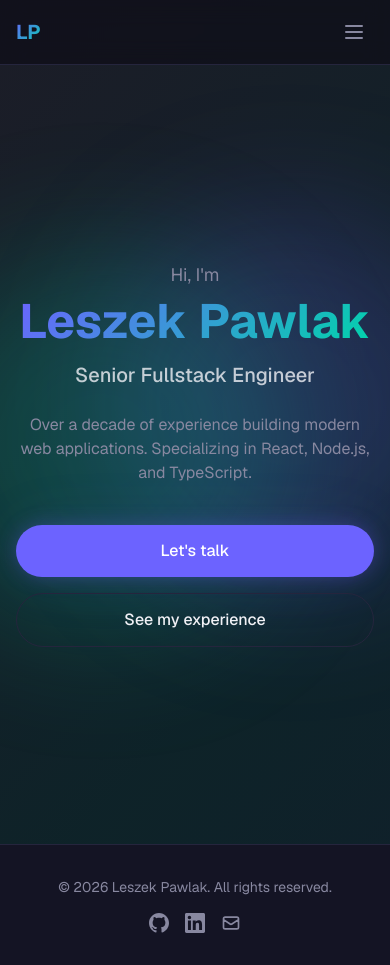
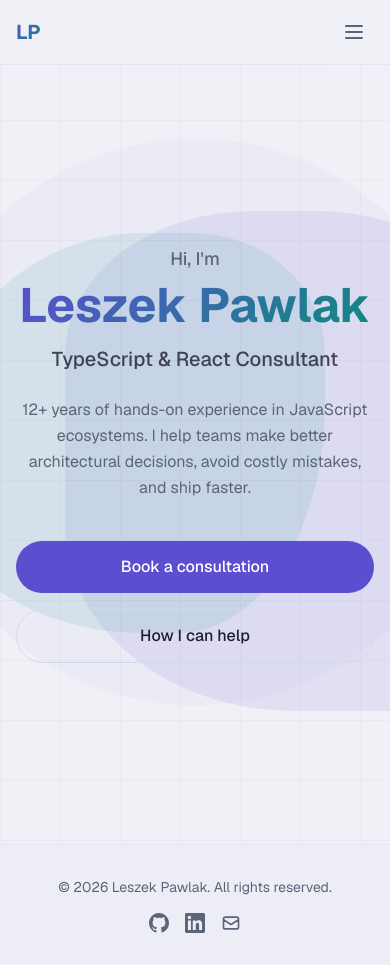
Before and after one commit to leshek-pawlak/leszekpawlak.dev, a Next.js app: page /en in a window 390 px wide. Built offline with nearby package versions, Linux system fonts and the light colour scheme.

Commit message:
refactor: update site content and improve styling for better user experience

```diff
--- a/src/app/[locale]/layout.tsx
+++ b/src/app/[locale]/layout.tsx
@@ -5,6 +5,7 @@ import { getMessages, setRequestLocale } from "next-intl/server";
 import { routing } from "@/i18n/routing";
 import { Navigation } from "@/components/Navigation";
 import { Footer } from "@/components/Footer";
+import { TimeTheme } from "@/components/TimeTheme";
 import "../globals.css";
 
 const geistSans = Geist({
@@ -23,11 +24,11 @@ export function generateStaticParams() {
 
 export const metadata: Metadata = {
   title: {
-    default: "Leszek Pawlak — Senior Fullstack Engineer",
+    default: "Leszek Pawlak — Konsulting TypeScript & React",
     template: "%s | Leszek Pawlak",
   },
   description:
-    "Senior Fullstack Engineer z 12+ lat doświadczenia. React, Node.js, TypeScript. Konsulting, wyceny projektów, development.",
+    "Doradztwo techniczne w zakresie TypeScript, React i JavaScript. 12+ lat doświadczenia. Konsulting architektoniczny, code review, wyceny projektów.",
   metadataBase: new URL("https://leszekpawlak.vercel.app"),
   openGraph: {
     type: "website",
@@ -36,6 +37,14 @@ export const metadata: Metadata = {
     siteName: "Leszek Pawlak",
   },
 };
+
+const timeThemeScript = `
+(function() {
+  var h = new Date().getHours();
+  var t = (h >= 6 && h < 18) ? 'day' : (h >= 18 && h < 22) ? 'evening' : 'night';
+  document.documentElement.setAttribute('data-time', t);
+})();
+`;
 
 export default async function LocaleLayout({
   children,
@@ -53,8 +62,12 @@ export default async function LocaleLayout({
       lang={locale}
       className={`${geistSans.variable} ${geistMono.variable} h-full antialiased scroll-smooth`}
     >
+      <head>
+        <script dangerouslySetInnerHTML={{ __html: timeThemeScript }} />
+      </head>
       <body className="min-h-full flex flex-col bg-background text-foreground">
         <NextIntlClientProvider messages={messages}>
+          <TimeTheme />
           <Navigation />
           <main className="flex-1">{children}</main>
           <Footer />
--- a/src/app/globals.css
+++ b/src/app/globals.css
@@ -14,22 +14,52 @@
   --font-mono: var(--font-geist-mono);
 }
 
+/* Day theme (default) */
 :root {
-  --background: #0f0f1a;
-  --foreground: #f0f0f5;
-  --primary: #6c63ff;
-  --primary-light: #8b83ff;
-  --accent: #00d4aa;
-  --accent-light: #33e0be;
-  --surface: #1a1a2e;
-  --surface-light: #25253d;
-  --muted: #8888a0;
+  --background: #fafbff;
+  --foreground: #1a1a2e;
+  --primary: #4f46e5;
+  --primary-light: #6366f1;
+  --accent: #0d9488;
+  --accent-light: #14b8a6;
+  --surface: #ffffff;
+  --surface-light: #f0f1f8;
+  --muted: #64748b;
+}
+
+/* Evening theme (applied via JS based on local time) */
+:root[data-time="evening"] {
+  --background: #f0f0f7;
+  --foreground: #1e1e32;
+  --primary: #5b4fcf;
+  --primary-light: #7068e0;
+  --accent: #0e8a7f;
+  --accent-light: #12a899;
+  --surface: #e8e8f4;
+  --surface-light: #d8d8ec;
+  --muted: #5a6578;
+}
+
+/* Night theme (applied via JS based on local time) */
+:root[data-time="night"] {
+  --background: #1c1c2e;
+  --foreground: #e8e8f0;
+  --primary: #7c6fff;
+  --primary-light: #9488ff;
+  --accent: #10b8a6;
+  --accent-light: #2dd4bf;
+  --surface: #262640;
+  --surface-light: #333355;
+  --muted: #94a3b8;
 }
 
 body {
   background: var(--background);
   color: var(--foreground);
   font-family: var(--font-sans, sans-serif);
+  transition:
+    background-color 0.5s ease,
+    color 0.5s ease;
 }
 
 .gradient-text {
@@ -50,19 +80,142 @@ body {
 }
 
 .animated-gradient {
-  background: linear-gradient(-45deg, #6c63ff, #00d4aa, #ff6b9d, #6c63ff);
+  background: linear-gradient(
+    -45deg,
+    var(--primary),
+    var(--accent),
+    #f472b6,
+    var(--primary)
+  );
   background-size: 400% 400%;
   animation: gradient-shift 15s ease infinite;
 }
 
+/* Floating orb animation */
+@keyframes float {
+  0%,
+  100% {
+    transform: translateY(0) rotate(0deg);
+  }
+  33% {
+    transform: translateY(-20px) rotate(5deg);
+  }
+  66% {
+    transform: translateY(10px) rotate(-3deg);
+  }
+}
+
+@keyframes morphBlob {
+  0%,
+  100% {
+    border-radius: 60% 40% 30% 70% / 60% 30% 70% 40%;
+  }
+  25% {
+    border-radius: 30% 60% 70% 40% / 50% 60% 30% 60%;
+  }
+  50% {
+    border-radius: 50% 60% 30% 60% / 30% 60% 70% 40%;
+  }
+  75% {
+    border-radius: 60% 30% 60% 40% / 70% 40% 50% 60%;
+  }
+}
+
+@keyframes pulse-ring {
+  0% {
+    transform: scale(0.8);
+    opacity: 0.8;
+  }
+  50% {
+    transform: scale(1.1);
+    opacity: 0.3;
+  }
+  100% {
+    transform: scale(0.8);
+    opacity: 0.8;
+  }
+}
+
+@keyframes text-shimmer {
+  0% {
+    background-position: -200% center;
+  }
+  100% {
+    background-position: 200% center;
+  }
+}
+
+@keyframes slide-up-fade {
+  from {
+    opacity: 0;
+    transform: translateY(40px) scale(0.95);
+  }
+  to {
+    opacity: 1;
+    transform: translateY(0) scale(1);
+  }
+}
+
+.animate-float {
+  animation: float 8s ease-in-out infinite;
+}
+
+.animate-morph {
+  animation: morphBlob 12s ease-in-out infinite;
+}
+
+.animate-pulse-ring {
+  animation: pulse-ring 4s ease-in-out infinite;
+}
+
+.animate-shimmer {
+  background-size: 200% auto;
+  animation: text-shimmer 4s linear infinite;
+}
+
+.animate-slide-up {
+  animation: slide-up-fade 0.8s cubic-bezier(0.16, 1, 0.3, 1) forwards;
+}
+
 .glow-primary {
   box-shadow:
-    0 0 20px rgba(108, 99, 255, 0.3),
-    0 0 60px rgba(108, 99, 255, 0.1);
+    0 0 20px color-mix(in srgb, var(--primary) 30%, transparent),
+    0 0 60px color-mix(in srgb, var(--primary) 10%, transparent);
 }
 
 .glow-accent {
   box-shadow:
-    0 0 20px rgba(0, 212, 170, 0.3),
-    0 0 60px rgba(0, 212, 170, 0.1);
+    0 0 20px color-mix(in srgb, var(--accent) 30%, transparent),
+    0 0 60px color-mix(in srgb, var(--accent) 10%, transparent);
 }
+
+/* Card hover tilt effect */
+.hover-tilt {
+  transition:
+    transform 0.3s cubic-bezier(0.16, 1, 0.3, 1),
+    box-shadow 0.3s ease;
+}
+.hover-tilt:hover {
+  transform: perspective(1000px) rotateX(2deg) rotateY(-2deg) translateY(-4px);
+  box-shadow:
+    0 20px 40px color-mix(in srgb, var(--primary) 10%, transparent),
+    0 0 0 1px color-mix(in srgb, var(--primary) 20%, transparent);
+}
+
+/* Underline animation for links */
+.animated-underline {
+  position: relative;
+}
+.animated-underline::after {
+  content: "";
+  position: absolute;
+  bottom: -2px;
+  left: 0;
+  width: 0%;
+  height: 2px;
+  background: linear-gradient(90deg, var(--primary), var(--accent));
+  transition: width 0.4s cubic-bezier(0.16, 1, 0.3, 1);
+}
+.animated-underline:hover::after {
+  width: 100%;
+}
--- a/src/components/AboutSection.tsx
+++ b/src/components/AboutSection.tsx
@@ -5,20 +5,25 @@ import { motion } from "motion/react";
 
 const skills = {
   languages: [
+    "TypeScript",
     "JavaScript",
-    "TypeScript",
     "React",
+    "Next.js",
     "Node.js",
     "Fastify",
     "GraphQL",
     "Vue",
-    "Next.js",
-    "PHP",
     "HTML/CSS",
   ],
   databases: ["PostgreSQL", "MongoDB", "OpenSearch/Elasticsearch", "MySQL"],
   cloud: ["AWS", "Docker", "CI/CD", "Vercel", "Lambda"],
-  other: ["Git", "Scrum/Agile", "OpenAI GPT", "D3.js", "REST APIs"],
+  other: [
+    "Architecture Design",
+    "Code Review",
+    "OpenAI GPT",
+    "D3.js",
+    "Agile/Scrum",
+  ],
 };
 
 export function AboutSection() {
@@ -28,19 +33,20 @@ export function AboutSection() {
     <section className="py-24 pt-32">
       <div className="max-w-6xl mx-auto px-4 sm:px-6 lg:px-8">
         <motion.h2
-          initial={{ opacity: 0, y: 20 }}
-          whileInView={{ opacity: 1, y: 0 }}
+          initial={{ opacity: 0, y: 30, filter: "blur(8px)" }}
+          whileInView={{ opacity: 1, y: 0, filter: "blur(0px)" }}
           viewport={{ once: true }}
+          transition={{ duration: 0.6, ease: [0.16, 1, 0.3, 1] }}
           className="text-4xl sm:text-5xl font-bold mb-8 gradient-text"
         >
           {t("title")}
         </motion.h2>
 
         <motion.p
-          initial={{ opacity: 0, y: 20 }}
-          whileInView={{ opacity: 1, y: 0 }}
+          initial={{ opacity: 0, y: 30, filter: "blur(8px)" }}
+          whileInView={{ opacity: 1, y: 0, filter: "blur(0px)" }}
           viewport={{ once: true }}
-          transition={{ delay: 0.1 }}
+          transition={{ delay: 0.1, duration: 0.6, ease: [0.16, 1, 0.3, 1] }}
           className="text-lg text-muted max-w-3xl mb-16 leading-relaxed"
         >
           {t("bio")}
@@ -61,11 +67,15 @@ export function AboutSection() {
             (category, idx) => (
               <motion.div
                 key={category}
-                initial={{ opacity: 0, y: 20 }}
-                whileInView={{ opacity: 1, y: 0 }}
+                initial={{ opacity: 0, y: 30, filter: "blur(8px)" }}
+                whileInView={{ opacity: 1, y: 0, filter: "blur(0px)" }}
                 viewport={{ once: true }}
-                transition={{ delay: 0.1 * idx }}
-                className="p-6 rounded-2xl bg-surface border border-surface-light"
+                transition={{
+                  delay: 0.1 * idx,
+                  duration: 0.6,
+                  ease: [0.16, 1, 0.3, 1],
+                }}
+                className="p-6 rounded-2xl bg-surface border border-surface-light hover-tilt"
               >
                 <h4 className="text-sm font-semibold uppercase tracking-wider text-primary mb-4">
                   {t(`skillCategories.${category}`)}
@@ -74,7 +84,7 @@ export function AboutSection() {
                   {skills[category].map((skill) => (
                     <span
                       key={skill}
-                      className="px-3 py-1.5 text-sm rounded-full bg-surface-light text-foreground/80 border border-surface-light hover:border-primary/50 transition-colors"
+                      className="px-3 py-1.5 text-sm rounded-full bg-surface-light text-foreground/80 border border-surface-light hover:border-primary/50 hover:text-primary transition-all duration-300"
                     >
                       {skill}
                     </span>
--- a/src/components/Footer.tsx
+++ b/src/components/Footer.tsx
@@ -6,7 +6,7 @@ export function Footer() {
   const t = useTranslations("footer");
 
   return (
-    <footer className="border-t border-surface-light bg-surface/50">
+    <footer className="border-t border-surface-light/50 bg-surface/30 backdrop-blur-sm">
       <div className="max-w-6xl mx-auto px-4 sm:px-6 lg:px-8 py-8">
         <div className="flex flex-col sm:flex-row items-center justify-between gap-4">
           <p className="text-sm text-muted">
--- a/src/components/Hero.tsx
+++ b/src/components/Hero.tsx
@@ -9,65 +9,78 @@ export function Hero() {
 
   return (
     <section className="relative min-h-screen flex items-center justify-center overflow-hidden pt-16">
-      {/* Animated background */}
-      <div className="absolute inset-0 animated-gradient opacity-10" />
-      <div className="absolute inset-0">
-        <div className="absolute top-1/4 left-1/4 w-96 h-96 bg-primary/20 rounded-full blur-3xl" />
-        <div className="absolute bottom-1/4 right-1/4 w-96 h-96 bg-accent/20 rounded-full blur-3xl" />
+      {/* Animated background blobs */}
+      <div className="absolute inset-0 overflow-hidden">
+        <div className="absolute top-1/4 left-1/6 w-[500px] h-[500px] bg-primary/10 animate-morph animate-float" />
+        <div
+          className="absolute bottom-1/4 right-1/6 w-[400px] h-[400px] bg-accent/10 animate-morph"
+          style={{ animationDelay: "-4s", animationDuration: "10s" }}
+        />
+        <div className="absolute top-1/2 left-1/2 -translate-x-1/2 -translate-y-1/2 w-[600px] h-[600px] bg-primary/5 animate-pulse-ring rounded-full" />
       </div>
+
+      {/* Subtle grid pattern */}
+      <div
+        className="absolute inset-0 opacity-[0.03]"
+        style={{
+          backgroundImage:
+            "linear-gradient(var(--foreground) 1px, transparent 1px), linear-gradient(90deg, var(--foreground) 1px, transparent 1px)",
+          backgroundSize: "60px 60px",
+        }}
+      />
 
       <div className="relative z-10 max-w-6xl mx-auto px-4 sm:px-6 lg:px-8 text-center">
         <motion.p
-          initial={{ opacity: 0, y: 20 }}
-          animate={{ opacity: 1, y: 0 }}
-          transition={{ duration: 0.5 }}
-          className="text-lg sm:text-xl text-muted mb-2"
+          initial={{ opacity: 0, y: 30, filter: "blur(10px)" }}
+          animate={{ opacity: 1, y: 0, filter: "blur(0px)" }}
+          transition={{ duration: 0.7, ease: [0.16, 1, 0.3, 1] }}
+          className="text-lg sm:text-xl text-muted mb-2 font-medium"
         >
           {t("greeting")}
         </motion.p>
 
         <motion.h1
-          initial={{ opacity: 0, y: 20 }}
-          animate={{ opacity: 1, y: 0 }}
-          transition={{ duration: 0.5, delay: 0.1 }}
+          initial={{ opacity: 0, y: 30, filter: "blur(10px)" }}
+          animate={{ opacity: 1, y: 0, filter: "blur(0px)" }}
+          transition={{ duration: 0.7, delay: 0.1, ease: [0.16, 1, 0.3, 1] }}
           className="text-5xl sm:text-7xl lg:text-8xl font-bold mb-4 gradient-text"
         >
           {t("name")}
         </motion.h1>
 
         <motion.p
-          initial={{ opacity: 0, y: 20 }}
-          animate={{ opacity: 1, y: 0 }}
-          transition={{ duration: 0.5, delay: 0.2 }}
+          initial={{ opacity: 0, y: 30, filter: "blur(10px)" }}
+          animate={{ opacity: 1, y: 0, filter: "blur(0px)" }}
+          transition={{ duration: 0.7, delay: 0.2, ease: [0.16, 1, 0.3, 1] }}
           className="text-xl sm:text-2xl lg:text-3xl font-medium text-foreground/80 mb-6"
         >
           {t("title")}
         </motion.p>
 
         <motion.p
-          initial={{ opacity: 0, y: 20 }}
-          animate={{ opacity: 1, y: 0 }}
-          transition={{ duration: 0.5, delay: 0.3 }}
-          className="text-base sm:text-lg text-muted max-w-2xl mx-auto mb-10"
+          initial={{ opacity: 0, y: 30, filter: "blur(10px)" }}
+          animate={{ opacity: 1, y: 0, filter: "blur(0px)" }}
+          transition={{ duration: 0.7, delay: 0.3, ease: [0.16, 1, 0.3, 1] }}
+          className="text-base sm:text-lg text-muted max-w-2xl mx-auto mb-10 leading-relaxed"
         >
           {t("subtitle")}
         </motion.p>
 
         <motion.div
-          initial={{ opacity: 0, y: 20 }}
-          animate={{ opacity: 1, y: 0 }}
-          transition={{ duration: 0.5, delay: 0.4 }}
+          initial={{ opacity: 0, y: 30, filter: "blur(10px)" }}
+          animate={{ opacity: 1, y: 0, filter: "blur(0px)" }}
+          transition={{ duration: 0.7, delay: 0.4, ease: [0.16, 1, 0.3, 1] }}
           className="flex flex-col sm:flex-row gap-4 justify-center"
         >
           <Link
             href="/contact"
-            className="px-8 py-3.5 rounded-full bg-primary hover:bg-primary-light text-white font-medium transition-all glow-primary hover:scale-105"
+            className="group relative px-8 py-3.5 rounded-full bg-primary hover:bg-primary-light text-white font-medium transition-all hover:scale-105 hover:shadow-lg hover:shadow-primary/25"
           >
-            {t("cta")}
+            <span className="relative z-10">{t("cta")}</span>
           </Link>
           <Link
-            href="/experience"
-            className="px-8 py-3.5 rounded-full border border-surface-light hover:border-accent text-foreground font-medium transition-all hover:scale-105"
+            href="/services"
+            className="px-8 py-3.5 rounded-full border border-surface-light hover:border-primary text-foreground font-medium transition-all hover:scale-105 hover:bg-surface"
           >
             {t("ctaSecondary")}
           </Link>
--- a/src/components/Navigation.tsx
+++ b/src/components/Navigation.tsx
@@ -23,7 +23,7 @@ export function Navigation() {
   ] as const;
 
   return (
-    <header className="fixed top-0 left-0 right-0 z-50 bg-background/80 backdrop-blur-md border-b border-surface-light">
+    <header className="fixed top-0 left-0 right-0 z-50 bg-background/80 backdrop-blur-xl border-b border-surface-light/50">
       <nav className="max-w-6xl mx-auto px-4 sm:px-6 lg:px-8 h-16 flex items-center justify-between">
         <Link href="/" className="text-xl font-bold gradient-text">
           LP
@@ -35,8 +35,10 @@ export function Navigation() {
             <li key={link.href}>
               <Link
                 href={link.href}
-                className={`text-sm font-medium transition-colors hover:text-primary ${
-                  pathname === link.href ? "text-primary" : "text-muted"
+                className={`text-sm font-medium transition-colors animated-underline ${
+                  pathname === link.href
+                    ? "text-primary"
+                    : "text-muted hover:text-foreground"
                 }`}
               >
                 {link.label}
--- /dev/null
+++ b/src/components/TimeTheme.tsx
@@ -0,0 +1,19 @@
+"use client";
+
+import { useEffect } from "react";
+
+function getTimeOfDay(): string {
+  const h = new Date().getHours();
+  if (h >= 6 && h < 18) return "day";
+  if (h >= 18 && h < 22) return "evening";
+  return "night";
+}
+
+export function TimeTheme() {
+  useEffect(() => {
+    const time = getTimeOfDay();
+    document.documentElement.setAttribute("data-time", time);
+  });
+
+  return null;
+}
--- a/src/messages/en.json
+++ b/src/messages/en.json
@@ -9,15 +9,15 @@
   "hero": {
     "greeting": "Hi, I'm",
     "name": "Leszek Pawlak",
-    "title": "Senior Fullstack Engineer",
-    "subtitle": "Over a decade of experience building modern web applications. Specializing in React, Node.js, and TypeScript.",
-    "cta": "Let's talk",
-    "ctaSecondary": "See my experience"
+    "title": "TypeScript & React Consultant",
+    "subtitle": "12+ years of hands-on experience in JavaScript ecosystems. I help teams make better architectural decisions, avoid costly mistakes, and ship faster.",
+    "cta": "Book a consultation",
+    "ctaSecondary": "How I can help"
   },
   "about": {
     "title": "About me",
-    "bio": "A seasoned Senior Engineer with over 12 years of experience in web development. I possess a profound understanding and passion for technology, especially in innovative web solutions. My career spans from frontend to backend development, with experience in integrating AI technologies like OpenAI's GPT. Known for my natural leadership abilities, I excel in guiding teams towards professional growth and technological innovation.",
-    "skills": "Skills",
+    "bio": "I'm an independent consultant specializing in TypeScript, React, and Node.js ecosystems. After over a decade of building production systems — from startups to enterprise — I now focus on helping teams navigate complex technical decisions. I bring deep expertise in frontend architecture, performance optimization, and modern JavaScript tooling. My approach is pragmatic: I help you choose the right tools, avoid over-engineering, and deliver value faster.",
+    "skills": "Areas of Expertise",
     "skillCategories": {
       "languages": "Languages & Frameworks",
       "databases": "Databases",
@@ -26,39 +26,39 @@
     }
   },
   "services": {
-    "title": "Services",
-    "subtitle": "Comprehensive technology support for your business",
+    "title": "How I Help",
+    "subtitle": "Advisory services built on years of real-world delivery experience",
     "consulting": {
-      "title": "Technology Consulting",
-      "description": "I advise on technology selection, architecture, and digital product development strategy. Helping you make informed technical decisions."
+      "title": "Architecture Consulting",
+      "description": "Deep-dive reviews of your TypeScript/React architecture. I help identify bottlenecks, suggest scalable patterns, and guide your team toward maintainable solutions."
     },
     "estimation": {
-      "title": "Project Estimation",
-      "description": "Professional IT project estimation — from MVP to complex systems. Detailed requirements analysis, time and cost estimation."
+      "title": "Project Estimation & Planning",
+      "description": "Realistic project estimation based on hands-on experience. From MVPs to complex systems — detailed requirements analysis, risk assessment, and roadmap planning."
     },
     "development": {
-      "title": "Fullstack Development",
-      "description": "Design and build scalable web applications. React, Node.js, TypeScript — from concept to production."
+      "title": "Code Review & Mentoring",
+      "description": "Elevate your team's code quality. Thorough code reviews, best practices workshops, and hands-on mentoring in TypeScript, React, and Node.js."
     },
     "ai": {
-      "title": "AI Integration",
-      "description": "Integration of AI solutions (OpenAI GPT) with web applications. Chatbots, process automation, intelligent systems."
+      "title": "AI Integration Strategy",
+      "description": "Practical guidance on integrating LLMs and AI services into your web applications. From feasibility assessment to production-ready implementation patterns."
     }
   },
   "experience": {
-    "title": "Experience",
+    "title": "Track Record",
     "present": "Present",
     "techStack": "Tech Stack"
   },
   "contact": {
-    "title": "Contact",
-    "subtitle": "Have a project to discuss? Get in touch.",
+    "title": "Let's Talk",
+    "subtitle": "Have a technical challenge? Let's discuss how I can help your team.",
     "name": "Full name",
     "email": "Email",
     "message": "Message",
     "send": "Send message",
     "sending": "Sending...",
-    "success": "Message sent! I'll get back to you as soon as possible.",
+    "success": "Message sent! I'll get back to you within 24 hours.",
     "error": "Something went wrong. Please try again or email me directly."
   },
   "footer": {
--- a/src/messages/pl.json
+++ b/src/messages/pl.json
@@ -9,15 +9,15 @@
   "hero": {
     "greeting": "Cześć, jestem",
     "name": "Leszek Pawlak",
-    "title": "Senior Fullstack Engineer",
-    "subtitle": "Ponad dekada doświadczenia w tworzeniu nowoczesnych aplikacji webowych. Specjalizuję się w React, Node.js i TypeScript.",
-    "cta": "Porozmawiajmy",
-    "ctaSecondary": "Zobacz moje doświadczenie"
+    "title": "Konsultant TypeScript & React",
+    "subtitle": "12+ lat praktycznego doświadczenia w ekosystemie JavaScript. Pomagam zespołom podejmować lepsze decyzje architektoniczne, unikać kosztownych błędów i dostarczać szybciej.",
+    "cta": "Umów konsultację",
+    "ctaSecondary": "Jak mogę pomóc"
   },
   "about": {
     "title": "O mnie",
-    "bio": "Doświadczony Senior Engineer z ponad 12-letnim stażem w web development. Posiadam głębokie zrozumienie i pasję do technologii, szczególnie w zakresie innowacyjnych rozwiązań webowych. Moja kariera obejmuje zarówno frontend jak i backend, z doświadczeniem w integracji technologii AI takich jak OpenAI GPT. Znany z naturalnych zdolności liderskich, wyróżniam się w prowadzeniu zespołów ku wzrostowi zawodowemu i innowacjom technologicznym.",
-    "skills": "Umiejętności",
+    "bio": "Jestem niezależnym konsultantem specjalizującym się w ekosystemach TypeScript, React i Node.js. Po ponad dekadzie budowania systemów produkcyjnych — od startupów po enterprise — skupiam się teraz na pomaganiu zespołom w nawigowaniu złożonych decyzji technicznych. Wnoszę głęboką ekspertyzę w architekturze frontend, optymalizacji wydajności i nowoczesnym toolingu JavaScript. Moje podejście jest pragmatyczne: pomagam wybrać odpowiednie narzędzia, unikać over-engineeringu i dostarczać wartość szybciej.",
+    "skills": "Obszary ekspertyzy",
     "skillCategories": {
       "languages": "Języki i Frameworki",
       "databases": "Bazy danych",
@@ -26,23 +26,23 @@
     }
   },
   "services": {
-    "title": "Usługi",
-    "subtitle": "Oferuję kompleksowe wsparcie technologiczne dla Twojego biznesu",
+    "title": "Jak pomagam",
+    "subtitle": "Usługi doradcze oparte na wieloletnim doświadczeniu w dostarczaniu projektów",
     "consulting": {
-      "title": "Konsulting technologiczny",
-      "description": "Doradzam w wyborze technologii, architektury i strategii rozwoju produktów cyfrowych. Pomagam podejmować świadome decyzje technologiczne."
+      "title": "Konsulting architektoniczny",
+      "description": "Dogłębne przeglądy architektury TypeScript/React. Pomagam identyfikować wąskie gardła, sugeruję skalowalne wzorce i prowadzę zespół ku utrzymywalnym rozwiązaniom."
     },
     "estimation": {
-      "title": "Wycena projektów",
-      "description": "Profesjonalna wycena projektów IT — od MVP po rozbudowane systemy. Szczegółowa analiza wymagań, estymacja czasu i kosztów."
+      "title": "Wycena i planowanie projektów",
+      "description": "Realistyczna estymacja projektów oparta na praktycznym doświadczeniu. Od MVP po złożone systemy — szczegółowa analiza wymagań, ocena ryzyka i planowanie roadmapy."
     },
     "development": {
-      "title": "Fullstack Development",
-      "description": "Projektowanie i budowa skalowalnych aplikacji webowych. React, Node.js, TypeScript — od koncepcji po produkcję."
+      "title": "Code Review & Mentoring",
+      "description": "Podnoszenie jakości kodu zespołu. Dokładne code review, warsztaty z best practices i praktyczny mentoring w TypeScript, React i Node.js."
     },
     "ai": {
-      "title": "Integracja AI",
-      "description": "Integracja rozwiązań AI (OpenAI GPT) z aplikacjami webowymi. Chatboty, automatyzacja procesów, inteligentne systemy."
+      "title": "Strategia integracji AI",
+      "description": "Praktyczne doradztwo w zakresie integracji LLM i usług AI z aplikacjami webowymi. Od oceny wykonalności po wzorce implementacji gotowe na produkcję."
     }
   },
   "experience": {
@@ -51,14 +51,14 @@
     "techStack": "Tech Stack"
   },
   "contact": {
-    "title": "Kontakt",
-    "subtitle": "Masz projekt do omówienia? Napisz do mnie.",
+    "title": "Porozmawiajmy",
+    "subtitle": "Masz wyzwanie techniczne? Porozmawiajmy o tym, jak mogę pomóc Twojemu zespołowi.",
     "name": "Imię i nazwisko",
     "email": "Email",
     "message": "Wiadomość",
     "send": "Wyślij wiadomość",
     "sending": "Wysyłanie...",
-    "success": "Wiadomość wysłana! Odpowiem najszybciej jak to możliwe.",
+    "success": "Wiadomość wysłana! Odpowiem w ciągu 24 godzin.",
     "error": "Coś poszło nie tak. Spróbuj ponownie lub napisz bezpośrednio na email."
   },
   "footer": {
```
Also changed, not shown: src/components/ContactSection.tsx (+10 -9 lines), src/components/ExperienceSection.tsx (+12 -7 lines), src/components/ServicesSection.tsx (+15 -10 lines).
